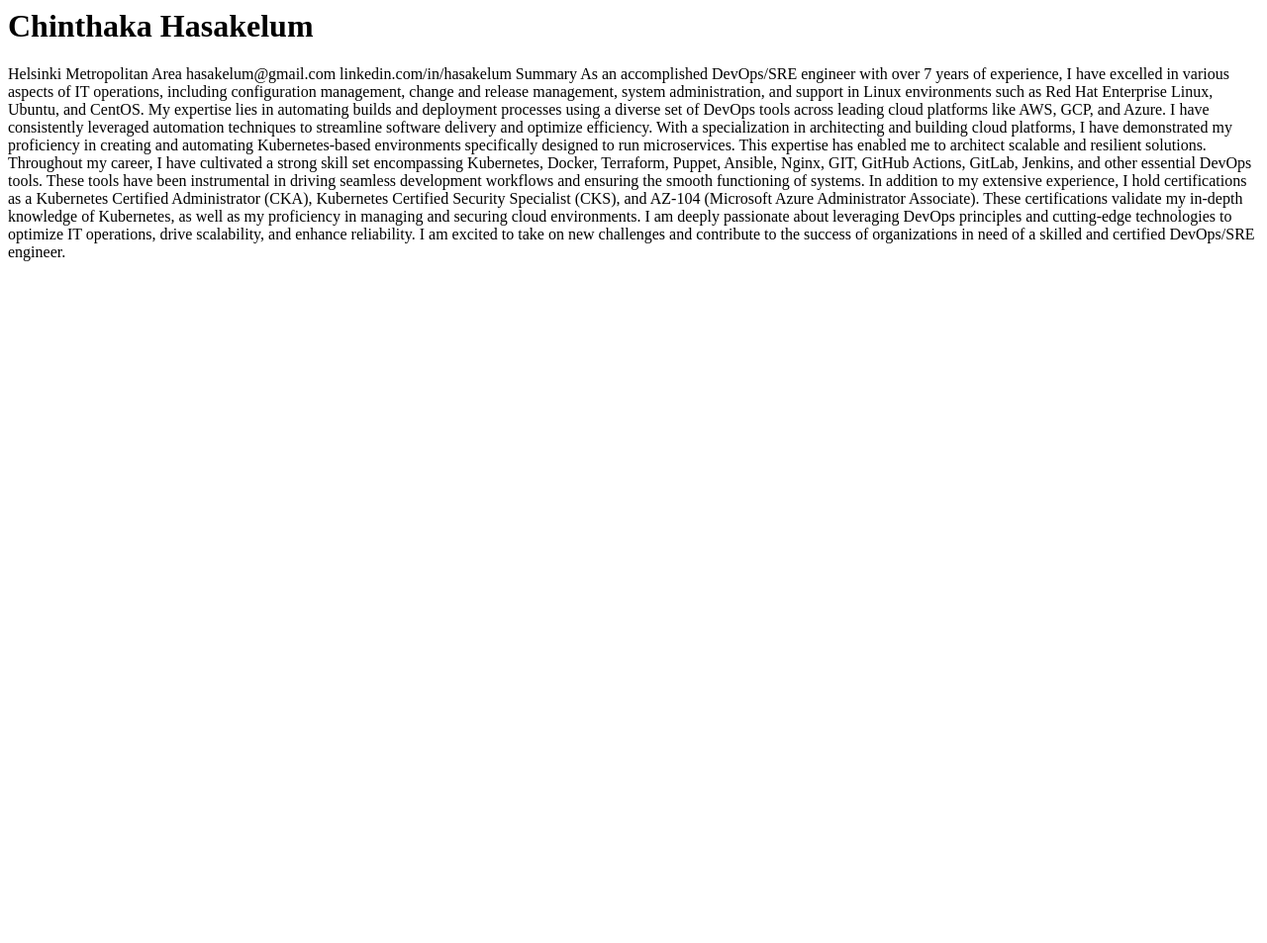
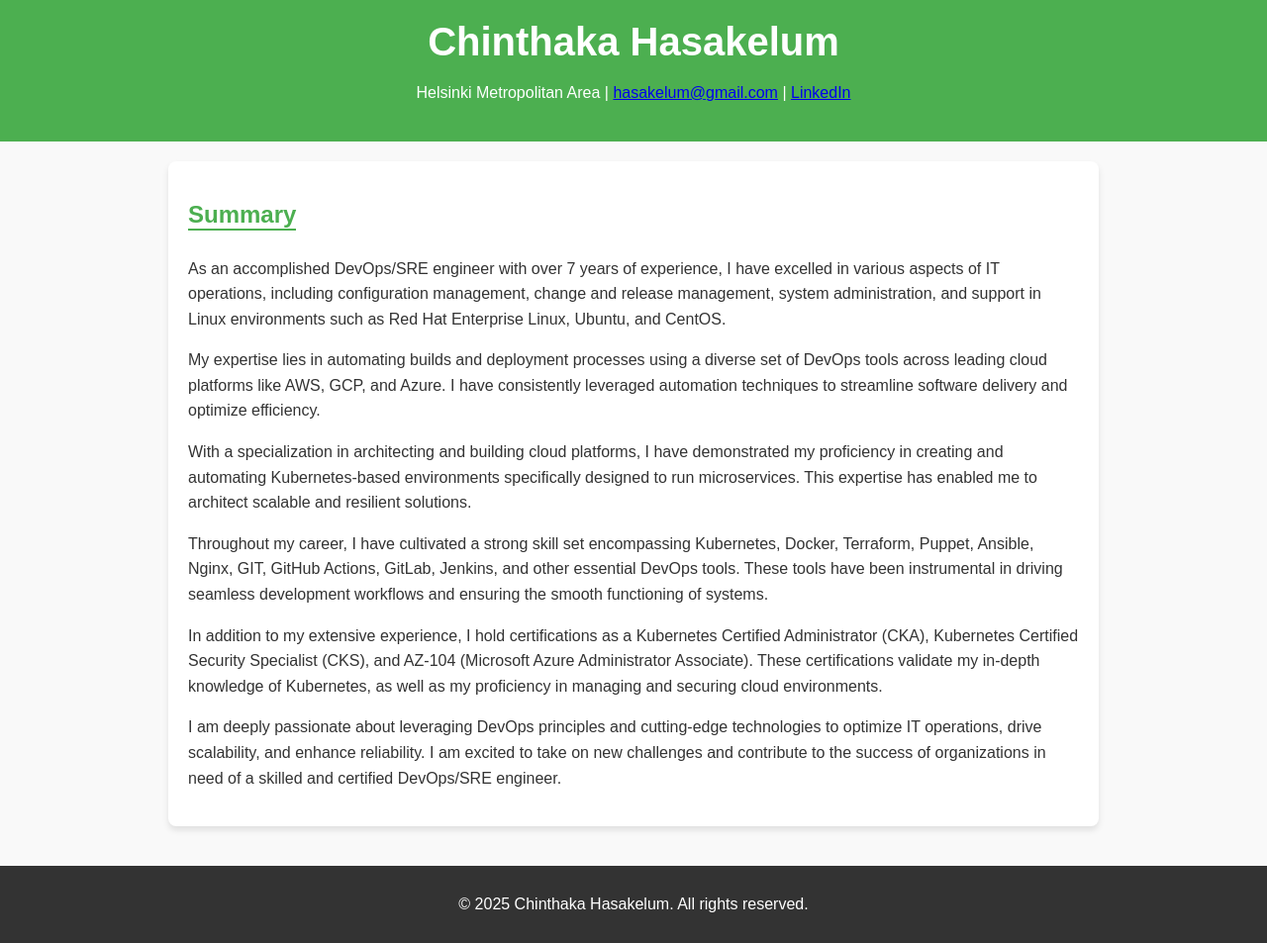
Before and after one commit to ChinthakaHasakelum/ChinthakaHasakelum.github.io, a plain HTML site: page index.html in a window 1280 px wide. Shown: the whole page at 99% size. Before the commit the page ends 800 px from the top, so only its background shows below. Drawn offline with Linux system fonts and the light colour scheme.

Commit message:
Update index.html

```diff
--- a/index.html
+++ b/index.html
@@ -1,24 +1,81 @@
-<h1>Chinthaka Hasakelum</h1>
-Helsinki Metropolitan Area
-hasakelum@gmail.com
-linkedin.com/in/hasakelum
-Summary
-As an accomplished DevOps/SRE engineer with over 7 years of experience, I have excelled in various aspects of
-IT operations, including configuration management, change and release management, system administration, and
-support in Linux environments such as Red Hat Enterprise Linux, Ubuntu, and CentOS.
-My expertise lies in automating builds and deployment processes using a diverse set of DevOps tools across
-leading cloud platforms like AWS, GCP, and Azure. I have consistently leveraged automation techniques to
-streamline software delivery and optimize efficiency.
-With a specialization in architecting and building cloud platforms, I have demonstrated my proficiency in creating
-and automating Kubernetes-based environments specifically designed to run microservices. This expertise has
-enabled me to architect scalable and resilient solutions.
-Throughout my career, I have cultivated a strong skill set encompassing Kubernetes, Docker, Terraform, Puppet,
-Ansible, Nginx, GIT, GitHub Actions, GitLab, Jenkins, and other essential DevOps tools. These tools have been
-instrumental in driving seamless development workflows and ensuring the smooth functioning of systems.
-In addition to my extensive experience, I hold certifications as a Kubernetes Certified Administrator (CKA),
-Kubernetes Certified Security Specialist (CKS), and AZ-104 (Microsoft Azure Administrator Associate). These
-certifications validate my in-depth knowledge of Kubernetes, as well as my proficiency in managing and securing
-cloud environments.
-I am deeply passionate about leveraging DevOps principles and cutting-edge technologies to optimize IT
-operations, drive scalability, and enhance reliability. I am excited to take on new challenges and contribute to the
-success of organizations in need of a skilled and certified DevOps/SRE engineer.
+<!DOCTYPE html>
+<html lang="en">
+<head>
+    <meta charset="UTF-8">
+    <meta name="viewport" content="width=device-width, initial-scale=1.0">
+    <title>Chinthaka Hasakelum - Portfolio</title>
+    <style>
+        body {
+            font-family: Arial, sans-serif;
+            margin: 0;
+            padding: 0;
+            background-color: #f9f9f9;
+            color: #333;
+        }
+        header {
+            background-color: #4CAF50;
+            color: white;
+            padding: 20px 0;
+            text-align: center;
+        }
+        header h1 {
+            margin: 0;
+            font-size: 2.5rem;
+        }
+        .container {
+            max-width: 900px;
+            margin: 20px auto;
+            padding: 20px;
+            background-color: white;
+            box-shadow: 0 4px 6px rgba(0, 0, 0, 0.1);
+            border-radius: 8px;
+        }
+        .contact {
+            margin-bottom: 20px;
+        }
+        .contact a {
+            color: #4CAF50;
+            text-decoration: none;
+        }
+        .contact a:hover {
+            text-decoration: underline;
+        }
+        h2 {
+            color: #4CAF50;
+            border-bottom: 2px solid #4CAF50;
+            display: inline-block;
+            margin-bottom: 10px;
+        }
+        p {
+            line-height: 1.6;
+        }
+        footer {
+            text-align: center;
+            margin-top: 40px;
+            padding: 10px 0;
+            background-color: #333;
+            color: white;
+        }
+    </style>
+</head>
+<body>
+    <header>
+        <h1>Chinthaka Hasakelum</h1>
+        <p>Helsinki Metropolitan Area | <a href="mailto:hasakelum@gmail.com">hasakelum@gmail.com</a> | <a href="https://linkedin.com/in/hasakelum" target="_blank">LinkedIn</a></p>
+    </header>
+    <main class="container">
+        <section class="summary">
+            <h2>Summary</h2>
+            <p>As an accomplished DevOps/SRE engineer with over 7 years of experience, I have excelled in various aspects of IT operations, including configuration management, change and release management, system administration, and support in Linux environments such as Red Hat Enterprise Linux, Ubuntu, and CentOS.</p>
+            <p>My expertise lies in automating builds and deployment processes using a diverse set of DevOps tools across leading cloud platforms like AWS, GCP, and Azure. I have consistently leveraged automation techniques to streamline software delivery and optimize efficiency.</p>
+            <p>With a specialization in architecting and building cloud platforms, I have demonstrated my proficiency in creating and automating Kubernetes-based environments specifically designed to run microservices. This expertise has enabled me to architect scalable and resilient solutions.</p>
+            <p>Throughout my career, I have cultivated a strong skill set encompassing Kubernetes, Docker, Terraform, Puppet, Ansible, Nginx, GIT, GitHub Actions, GitLab, Jenkins, and other essential DevOps tools. These tools have been instrumental in driving seamless development workflows and ensuring the smooth functioning of systems.</p>
+            <p>In addition to my extensive experience, I hold certifications as a Kubernetes Certified Administrator (CKA), Kubernetes Certified Security Specialist (CKS), and AZ-104 (Microsoft Azure Administrator Associate). These certifications validate my in-depth knowledge of Kubernetes, as well as my proficiency in managing and securing cloud environments.</p>
+            <p>I am deeply passionate about leveraging DevOps principles and cutting-edge technologies to optimize IT operations, drive scalability, and enhance reliability. I am excited to take on new challenges and contribute to the success of organizations in need of a skilled and certified DevOps/SRE engineer.</p>
+        </section>
+    </main>
+    <footer>
+        <p>&copy; 2025 Chinthaka Hasakelum. All rights reserved.</p>
+    </footer>
+</body>
+</html>
```
